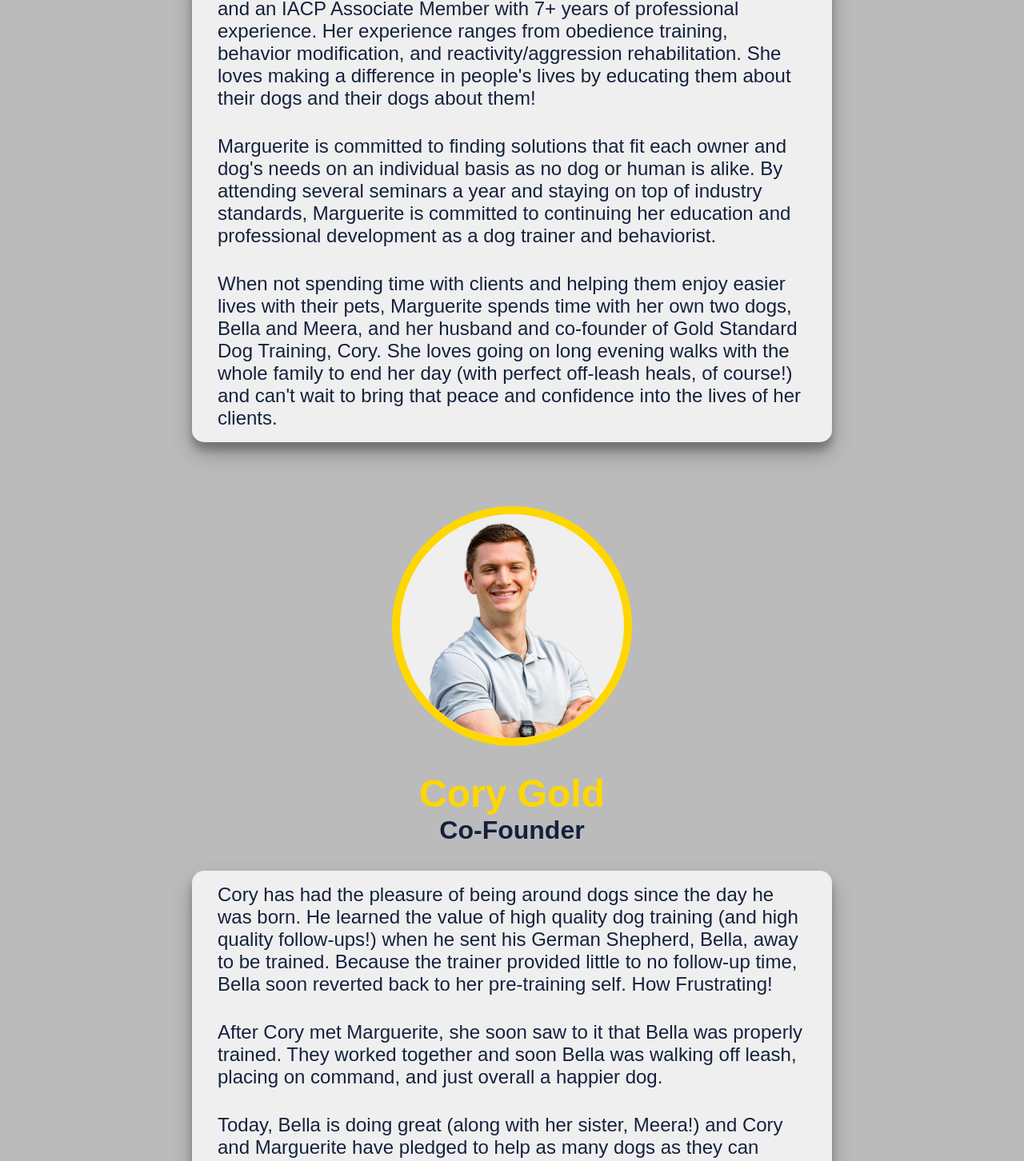
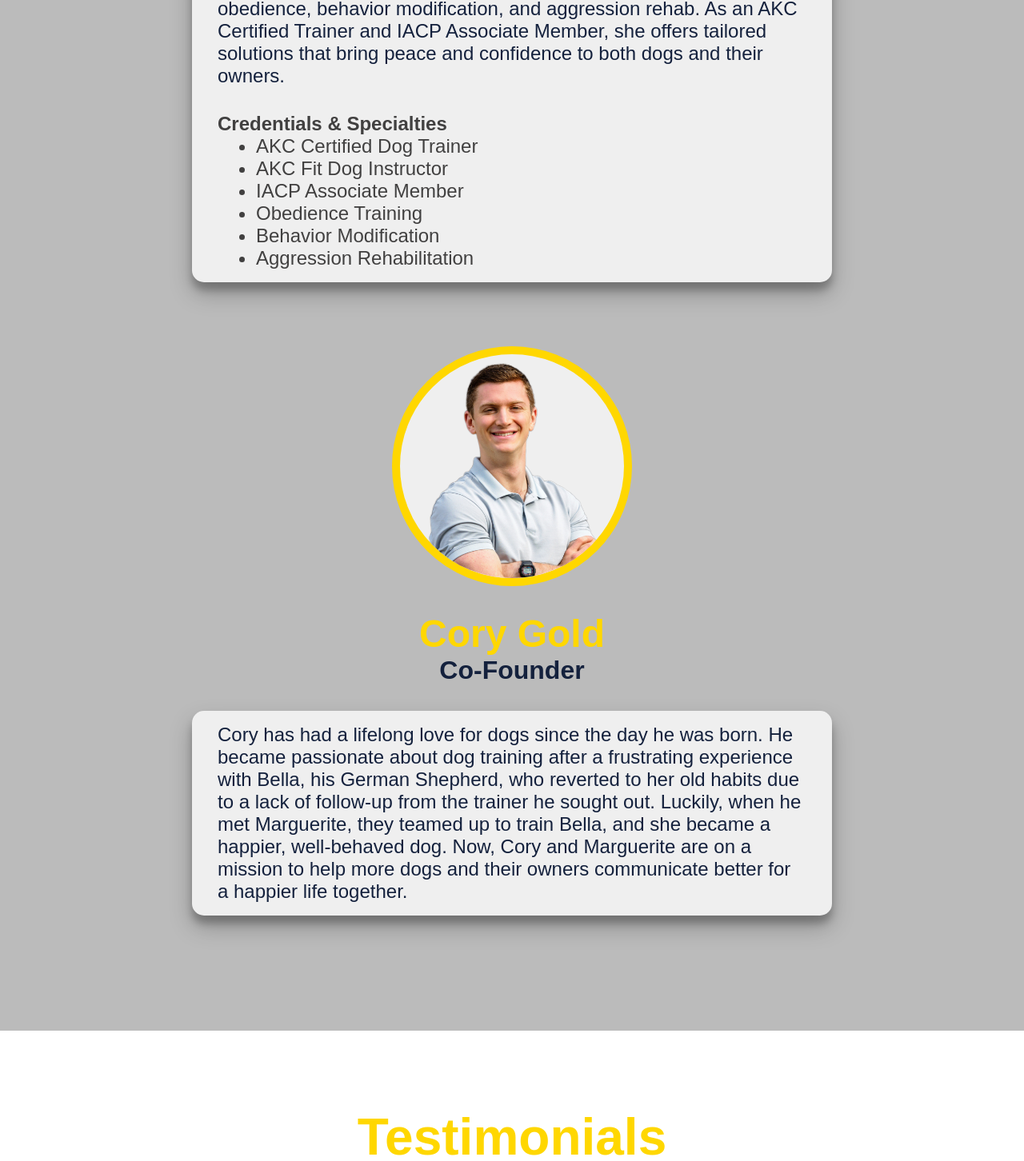
Before and after one commit to corumgold/Gold-Standard, a React (Create React App) app: page / in a window 1280 px wide. Shown: the part 1537-2989 px from the top of the page at 80% size. Built offline with nearby package versions, Linux system fonts and the light colour scheme; a web font is replaced by a local one.

Commit message:
Shorten bios in about me

```diff
--- a/less/components/about.less
+++ b/less/components/about.less
@@ -42,6 +42,13 @@
   }
   @media screen and (max-width: 480px) {
     // font-size: 0.8rem;
+  }
+}
+
+.about-me-entry ul {
+  margin-left: 2em;
+  @media screen and (max-width: 768px) {
+    margin-left: 1em;
   }
 }
 
--- a/src/components/AboutMe.js
+++ b/src/components/AboutMe.js
@@ -15,28 +15,22 @@ const AboutMe = () => {
         </div>
         <div id="about-me-block">
           <div className="about-me-entry">
-            Marguerite is an AKC Certified Dog Trainer, AKC Fit Dog Instructor,
-            and an IACP Associate Member with 7+ years of professional
-            experience. Her experience ranges from obedience training, behavior
-            modification, and reactivity/aggression rehabilitation. She loves
-            making a difference in people's lives by educating them about their
-            dogs and their dogs about them!
+            Marguerite is a seasoned dog trainer with over 7 years of expertise
+            in obedience, behavior modification, and aggression rehab. As an AKC
+            Certified Trainer and IACP Associate Member, she offers tailored
+            solutions that bring peace and confidence to both dogs and their
+            owners.
           </div>
           <div className="about-me-entry">
-            Marguerite is committed to finding solutions that fit each owner and
-            dog's needs on an individual basis as no dog or human is alike. By
-            attending several seminars a year and staying on top of industry
-            standards, Marguerite is committed to continuing her education and
-            professional development as a dog trainer and behaviorist.
-          </div>
-          <div className="about-me-entry">
-            When not spending time with clients and helping them enjoy easier
-            lives with their pets, Marguerite spends time with her own two dogs,
-            Bella and Meera, and her husband and co-founder of Gold Standard Dog
-            Training, Cory. She loves going on long evening walks with the whole
-            family to end her day (with perfect off-leash heals, of course!) and
-            can't wait to bring that peace and confidence into the lives of her
-            clients.
+            <strong>Credentials & Specialties</strong>
+            <ul>
+              <li>AKC Certified Dog Trainer</li>
+              <li>AKC Fit Dog Instructor</li>
+              <li>IACP Associate Member</li>
+              <li>Obedience Training</li>
+              <li>Behavior Modification</li>
+              <li>Aggression Rehabilitation</li>
+            </ul>
           </div>
         </div>
         <div className="profile-picture">
@@ -49,23 +43,14 @@ const AboutMe = () => {
         </div>
         <div id="about-me-block">
           <div className="about-me-entry">
-            Cory has had the pleasure of being around dogs since the day he was
-            born. He learned the value of high quality dog training (and high
-            quality follow-ups!) when he sent his German Shepherd, Bella, away
-            to be trained. Because the trainer provided little to no follow-up
-            time, Bella soon reverted back to her pre-training self. How
-            Frustrating!
-          </div>
-          <div className="about-me-entry">
-            After Cory met Marguerite, she soon saw to it that Bella was
-            properly trained. They worked together and soon Bella was walking
-            off leash, placing on command, and just overall a happier dog.
-          </div>
-          <div className="about-me-entry">
-            Today, Bella is doing great (along with her sister, Meera!) and Cory
-            and Marguerite have pledged to help as many dogs as they can open up
-            a clear line of communication with their humans so they can live
-            happily together.
+            Cory has had a lifelong love for dogs since the day he was born. He
+            became passionate about dog training after a frustrating experience
+            with Bella, his German Shepherd, who reverted to her old habits due
+            to a lack of follow-up from the trainer he sought out. Luckily, when
+            he met Marguerite, they teamed up to train Bella, and she became a
+            happier, well-behaved dog. Now, Cory and Marguerite are on a mission
+            to help more dogs and their owners communicate better for a happier
+            life together.
           </div>
         </div>
       </>
--- a/src/styles.css
+++ b/src/styles.css
@@ -130,6 +130,14 @@ h2.big-header {
 @media screen and (max-width: 768px) {
 }
 @media screen and (max-width: 480px) {
+}
+.about-me-entry ul {
+  margin-left: 2em;
+}
+@media screen and (max-width: 768px) {
+  .about-me-entry ul {
+    margin-left: 1em;
+  }
 }
 .bio {
   display: block;
@@ -557,126 +565,126 @@ h3:after {
   font-style: italic;
   font-weight: 100;
   font-display: swap;
-  src: url(https://fonts.gstatic.com/s/raleway/v28/1Pt_g8zYS_SKggPNyCgSQamb1W0lwk4S4WjNPrQ.ttf) format('truetype');
+  src: url(https://fonts.gstatic.com/s/raleway/v29/1Pt_g8zYS_SKggPNyCgSQamb1W0lwk4S4WjNPrQ.ttf) format('truetype');
 }
 @font-face {
   font-family: 'Raleway';
   font-style: italic;
   font-weight: 200;
   font-display: swap;
-  src: url(https://fonts.gstatic.com/s/raleway/v28/1Pt_g8zYS_SKggPNyCgSQamb1W0lwk4S4ejMPrQ.ttf) format('truetype');
+  src: url(https://fonts.gstatic.com/s/raleway/v29/1Pt_g8zYS_SKggPNyCgSQamb1W0lwk4S4ejMPrQ.ttf) format('truetype');
 }
 @font-face {
   font-family: 'Raleway';
   font-style: italic;
   font-weight: 300;
   font-display: swap;
-  src: url(https://fonts.gstatic.com/s/raleway/v28/1Pt_g8zYS_SKggPNyCgSQamb1W0lwk4S4TbMPrQ.ttf) format('truetype');
+  src: url(https://fonts.gstatic.com/s/raleway/v29/1Pt_g8zYS_SKggPNyCgSQamb1W0lwk4S4TbMPrQ.ttf) format('truetype');
 }
 @font-face {
   font-family: 'Raleway';
   font-style: italic;
   font-weight: 400;
   font-display: swap;
-  src: url(https://fonts.gstatic.com/s/raleway/v28/1Pt_g8zYS_SKggPNyCgSQamb1W0lwk4S4WjMPrQ.ttf) format('truetype');
+  src: url(https://fonts.gstatic.com/s/raleway/v29/1Pt_g8zYS_SKggPNyCgSQamb1W0lwk4S4WjMPrQ.ttf) format('truetype');
 }
 @font-face {
   font-family: 'Raleway';
   font-style: italic;
   font-weight: 500;
   font-display: swap;
-  src: url(https://fonts.gstatic.com/s/raleway/v28/1Pt_g8zYS_SKggPNyCgSQamb1W0lwk4S4VrMPrQ.ttf) format('truetype');
+  src: url(https://fonts.gstatic.com/s/raleway/v29/1Pt_g8zYS_SKggPNyCgSQamb1W0lwk4S4VrMPrQ.ttf) format('truetype');
 }
 @font-face {
   font-family: 'Raleway';
   font-style: italic;
   font-weight: 600;
   font-display: swap;
-  src: url(https://fonts.gstatic.com/s/raleway/v28/1Pt_g8zYS_SKggPNyCgSQamb1W0lwk4S4bbLPrQ.ttf) format('truetype');
+  src: url(https://fonts.gstatic.com/s/raleway/v29/1Pt_g8zYS_SKggPNyCgSQamb1W0lwk4S4bbLPrQ.ttf) format('truetype');
 }
 @font-face {
   font-family: 'Raleway';
   font-style: italic;
   font-weight: 700;
   font-display: swap;
-  src: url(https://fonts.gstatic.com/s/raleway/v28/1Pt_g8zYS_SKggPNyCgSQamb1W0lwk4S4Y_LPrQ.ttf) format('truetype');
+  src: url(https://fonts.gstatic.com/s/raleway/v29/1Pt_g8zYS_SKggPNyCgSQamb1W0lwk4S4Y_LPrQ.ttf) format('truetype');
 }
 @font-face {
   font-family: 'Raleway';
   font-style: italic;
   font-weight: 800;
   font-display: swap;
-  src: url(https://fonts.gstatic.com/s/raleway/v28/1Pt_g8zYS_SKggPNyCgSQamb1W0lwk4S4ejLPrQ.ttf) format('truetype');
+  src: url(https://fonts.gstatic.com/s/raleway/v29/1Pt_g8zYS_SKggPNyCgSQamb1W0lwk4S4ejLPrQ.ttf) format('truetype');
 }
 @font-face {
   font-family: 'Raleway';
   font-style: italic;
   font-weight: 900;
   font-display: swap;
-  src: url(https://fonts.gstatic.com/s/raleway/v28/1Pt_g8zYS_SKggPNyCgSQamb1W0lwk4S4cHLPrQ.ttf) format('truetype');
+  src: url(https://fonts.gstatic.com/s/raleway/v29/1Pt_g8zYS_SKggPNyCgSQamb1W0lwk4S4cHLPrQ.ttf) format('truetype');
 }
 @font-face {
   font-family: 'Raleway';
   font-style: normal;
   font-weight: 100;
   font-display: swap;
-  src: url(https://fonts.gstatic.com/s/raleway/v28/1Ptxg8zYS_SKggPN4iEgvnHyvveLxVvao4CP.ttf) format('truetype');
+  src: url(https://fonts.gstatic.com/s/raleway/v29/1Ptxg8zYS_SKggPN4iEgvnHyvveLxVvao4CP.ttf) format('truetype');
 }
 @font-face {
   font-family: 'Raleway';
   font-style: normal;
   font-weight: 200;
   font-display: swap;
-  src: url(https://fonts.gstatic.com/s/raleway/v28/1Ptxg8zYS_SKggPN4iEgvnHyvveLxVtaooCP.ttf) format('truetype');
+  src: url(https://fonts.gstatic.com/s/raleway/v29/1Ptxg8zYS_SKggPN4iEgvnHyvveLxVtaooCP.ttf) format('truetype');
 }
 @font-face {
   font-family: 'Raleway';
   font-style: normal;
   font-weight: 300;
   font-display: swap;
-  src: url(https://fonts.gstatic.com/s/raleway/v28/1Ptxg8zYS_SKggPN4iEgvnHyvveLxVuEooCP.ttf) format('truetype');
+  src: url(https://fonts.gstatic.com/s/raleway/v29/1Ptxg8zYS_SKggPN4iEgvnHyvveLxVuEooCP.ttf) format('truetype');
 }
 @font-face {
   font-family: 'Raleway';
   font-style: normal;
   font-weight: 400;
   font-display: swap;
-  src: url(https://fonts.gstatic.com/s/raleway/v28/1Ptxg8zYS_SKggPN4iEgvnHyvveLxVvaooCP.ttf) format('truetype');
+  src: url(https://fonts.gstatic.com/s/raleway/v29/1Ptxg8zYS_SKggPN4iEgvnHyvveLxVvaooCP.ttf) format('truetype');
 }
 @font-face {
   font-family: 'Raleway';
   font-style: normal;
   font-weight: 500;
   font-display: swap;
-  src: url(https://fonts.gstatic.com/s/raleway/v28/1Ptxg8zYS_SKggPN4iEgvnHyvveLxVvoooCP.ttf) format('truetype');
+  src: url(https://fonts.gstatic.com/s/raleway/v29/1Ptxg8zYS_SKggPN4iEgvnHyvveLxVvoooCP.ttf) format('truetype');
 }
 @font-face {
   font-family: 'Raleway';
   font-style: normal;
   font-weight: 600;
   font-display: swap;
-  src: url(https://fonts.gstatic.com/s/raleway/v28/1Ptxg8zYS_SKggPN4iEgvnHyvveLxVsEpYCP.ttf) format('truetype');
+  src: url(https://fonts.gstatic.com/s/raleway/v29/1Ptxg8zYS_SKggPN4iEgvnHyvveLxVsEpYCP.ttf) format('truetype');
 }
 @font-face {
   font-family: 'Raleway';
   font-style: normal;
   font-weight: 700;
   font-display: swap;
-  src: url(https://fonts.gstatic.com/s/raleway/v28/1Ptxg8zYS_SKggPN4iEgvnHyvveLxVs9pYCP.ttf) format('truetype');
+  src: url(https://fonts.gstatic.com/s/raleway/v29/1Ptxg8zYS_SKggPN4iEgvnHyvveLxVs9pYCP.ttf) format('truetype');
 }
 @font-face {
   font-family: 'Raleway';
   font-style: normal;
   font-weight: 800;
   font-display: swap;
-  src: url(https://fonts.gstatic.com/s/raleway/v28/1Ptxg8zYS_SKggPN4iEgvnHyvveLxVtapYCP.ttf) format('truetype');
+  src: url(https://fonts.gstatic.com/s/raleway/v29/1Ptxg8zYS_SKggPN4iEgvnHyvveLxVtapYCP.ttf) format('truetype');
 }
 @font-face {
   font-family: 'Raleway';
   font-style: normal;
   font-weight: 900;
   font-display: swap;
-  src: url(https://fonts.gstatic.com/s/raleway/v28/1Ptxg8zYS_SKggPN4iEgvnHyvveLxVtzpYCP.ttf) format('truetype');
+  src: url(https://fonts.gstatic.com/s/raleway/v29/1Ptxg8zYS_SKggPN4iEgvnHyvveLxVtzpYCP.ttf) format('truetype');
 }
 * {
   margin: 0;
```
